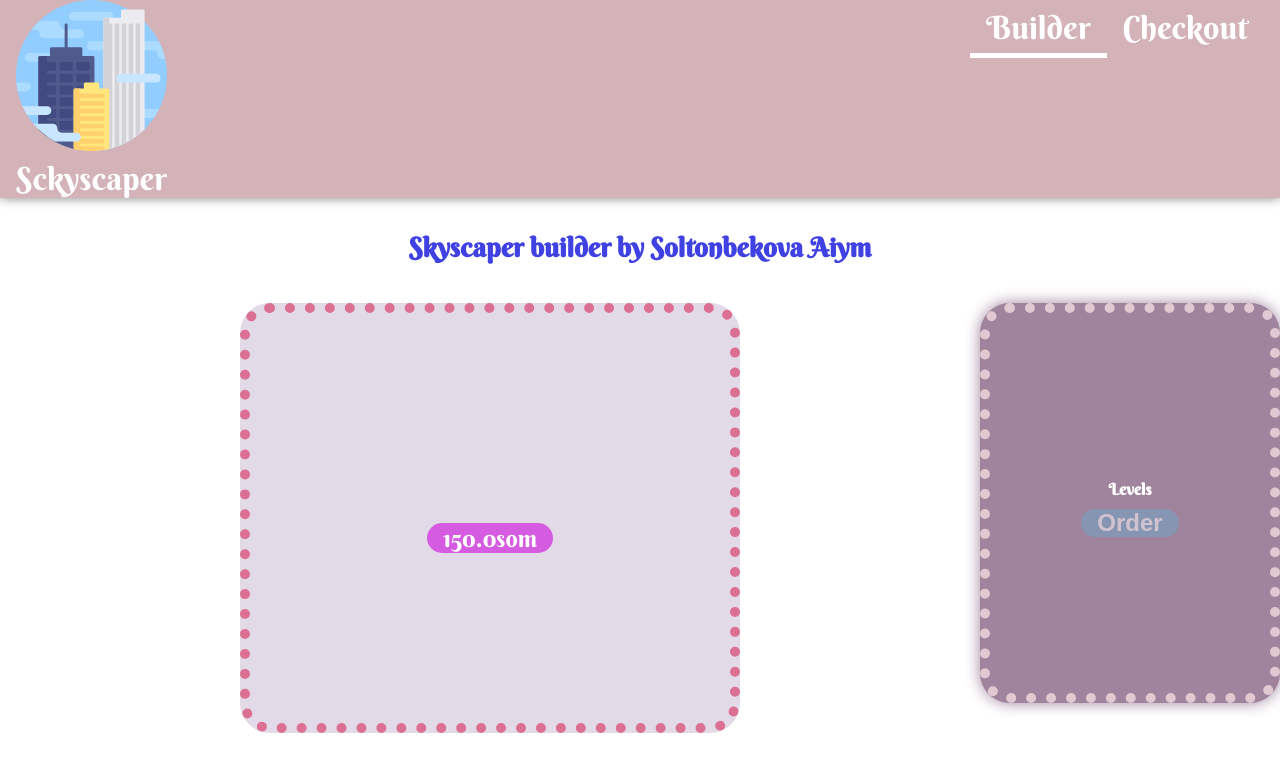
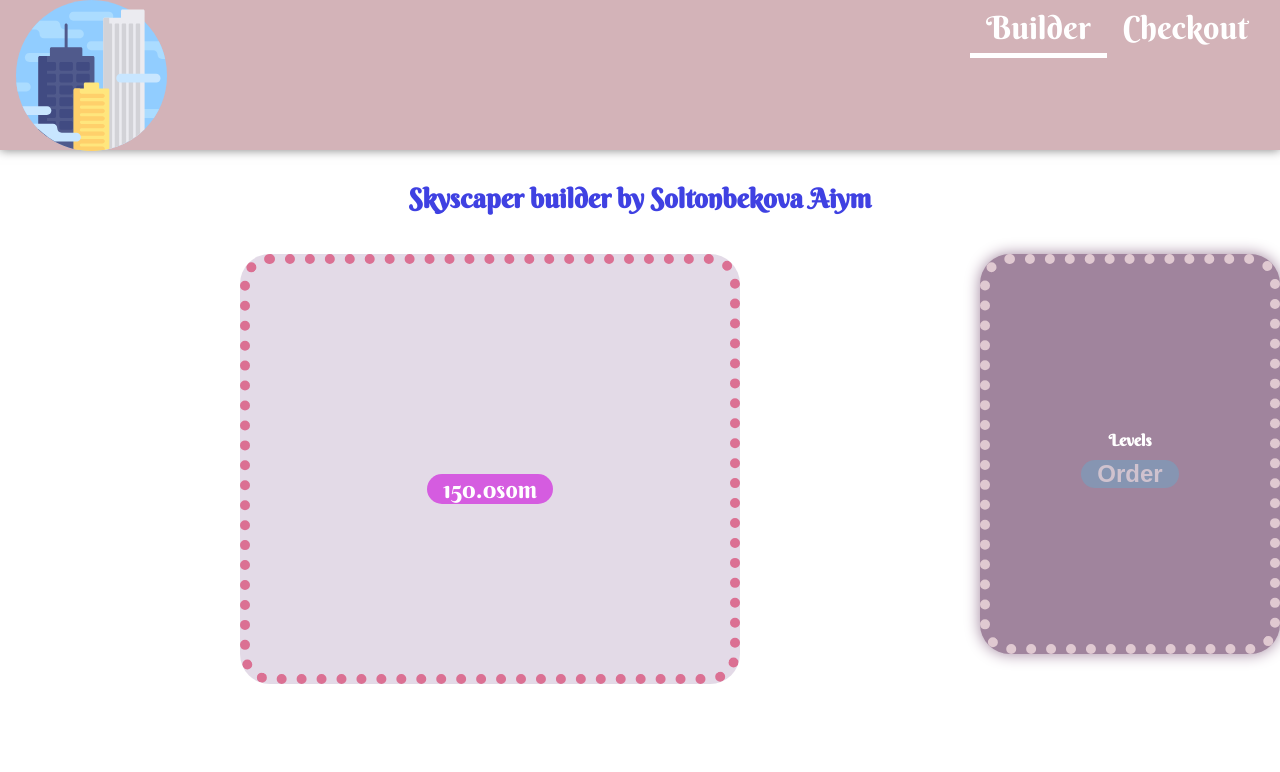
Before and after one commit to soltonbekov-aiymkyz/builder, a React (Create React App) app: page / in a window 1280 px wide. Shown: the top 772 px of the page. Built offline with nearby package versions, Linux system fonts and the light colour scheme; no server answers.

Commit message:
added some logo for app.js

```diff
--- a/src/components/SkyscaperBuilder/SkyscaperPreview/SkyscaperPreview.module.css
+++ b/src/components/SkyscaperBuilder/SkyscaperPreview/SkyscaperPreview.module.css
@@ -30,3 +30,32 @@
   border-radius: 1rem;
   padding: 0 1rem;
  }
+
+/*
+
+.animation{
+  background-image: url(../../../Images/ch.png);
+  display: none;
+
+  animation-name: animation;
+ animation-iteration-count: infinite;
+ animation-duration: 4s;
+ animation-direction: alternate;
+ animation-timing-function: ease-in;
+
+} */
+
+
+
+
+@keyframes Animation {
+ 10%{
+     transform: scale(.6);
+ }
+ 50%{
+     transform: scale(.7);
+ }
+ 100%{
+     transform: scale(.8);
+ }
+}
--- a/src/components/Toolbar/Toolbar.module.css
+++ b/src/components/Toolbar/Toolbar.module.css
@@ -25,6 +25,8 @@
     left: 0;
     padding: 0 1rem;
 
+    height: 150px;
+
     font-size: 2rem;
     color: white;
     background-color:#d3b3b8 ;
```
Also changed, not shown: src/components/SkyscaperBuilder/SkyscaperLevel/SkyscaperLevel.js (+1 -7 lines), src/components/SkyscaperBuilder/SkyscaperPreview/SkyscaperPreview.js (+60 -2 lines), src/Images/ch.png (added).
